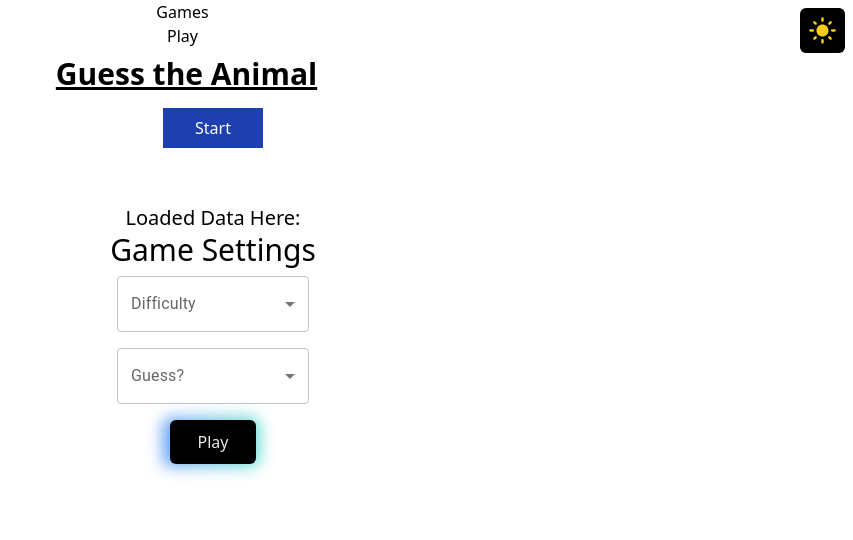
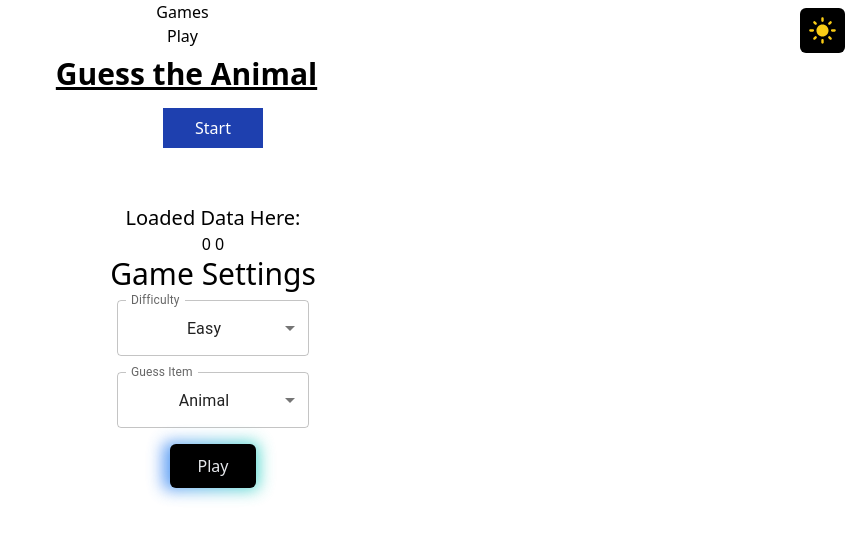
Before and after one commit to NexTronick/guesser, a React (Create React App) app in the folder client/: page / in a window 1280 px wide. Shown: the top 540 px of the page, without its empty margins (427-1280 px from the left). Built offline with nearby package versions, Linux system fonts and the light colour scheme.

Commit message:
Added Redux Thunks with loading data, fixed gameSettings and added the slice for gameSettings as well, fixed some settings issues.

```diff
--- a/client/src/AllTypes.tsx
+++ b/client/src/AllTypes.tsx
@@ -11,6 +11,18 @@ export interface AnimalType {
 //   type: string;
 // }
 
+export interface ImageDataType {
+  generatedNumbers: {
+    positions: Array<ImagePositonType>;
+    xSize: number;
+    ySize: number;
+  };
+  images: {
+    chosenPositions: Array<ImagePositonType>;
+    urls: Array<string>;
+  };
+}
+
 export interface ImagePositonType {
   x: number;
   y: number;
--- a/client/src/app/store.ts
+++ b/client/src/app/store.ts
@@ -3,12 +3,16 @@ import counterReducer from "../features/counter/counterSlice";
 import animalReducer from "../features/animal/animalSlice";
 import imagePositionReducer from "../features/imagePosition/imagePositionSlice";
 import themeReducer from "../features/theme/themeSlice";
+import gameSettingsReducer from "../features/gameSettings/gameSettingsSlice";
+import imageDataSlice from "../features/imageData/imageDataSlice";
 const store = configureStore({
   reducer: {
     counter: counterReducer,
     animal: animalReducer,
     imagePosition: imagePositionReducer,
     theme: themeReducer,
+    gameSettings: gameSettingsReducer,
+    imageData: imageDataSlice,
   },
 });
 
--- a/client/src/components/SelectSettings.tsx
+++ b/client/src/components/SelectSettings.tsx
@@ -8,15 +8,19 @@ import { useAppSelector } from "../app/hooks";
 interface Props {
   options: Array<{ text: string; value: number }>;
   label: string;
+  onChange: Function;
 }
 
 export default function SelectSettings(props: Props) {
-  const [item, setItem] = React.useState("");
+  const [item, setItem] = React.useState(0);
   const theme = useAppSelector((state) => state.theme.value);
 
   const handleChange = (event: SelectChangeEvent) => {
-    setItem(event.target.value);
+    const index: any = event.target.value;
+    setItem(index);
+
     console.log("selected: " + event.target.value);
+    props.onChange(props.options[index]);
   };
 
   return (
@@ -29,12 +33,14 @@ export default function SelectSettings(props: Props) {
       <Select
         labelId="demo-select-small-label"
         id="demo-select-small"
-        value={item}
+        value={item.toString()}
         label={props.label}
         onChange={handleChange}
       >
-        {props.options.map(({ text, value }) => (
-          <MenuItem value={value}>{text}</MenuItem>
+        {props.options.map(({ text, value }, index) => (
+          <MenuItem key={index} value={index}>
+            {text}
+          </MenuItem>
         ))}
       </Select>
     </FormControl>
--- a/client/src/features/animal/animalSlice.ts
+++ b/client/src/features/animal/animalSlice.ts
@@ -3,13 +3,13 @@ import type { RootState } from "../../app/store";
 import type { AnimalType } from "../../AllTypes";
 
 //Interface Animal
-interface Animal {
-  animal: AnimalType;
+export interface Animal {
+  value: AnimalType;
 }
 
 // Define the initial state using that type
 const initialState: Animal = {
-  animal: {
+  value: {
     animal: "",
     image: "",
     fact: "",
@@ -24,7 +24,7 @@ export const animalSlice = createSlice({
   initialState,
   reducers: {
     setAnimal: (state, action: PayloadAction<AnimalType>) => {
-      state.animal = action.payload;
+      state.value = action.payload;
     },
   },
 });
--- /dev/null
+++ b/client/src/features/gameSettings/gameSettingsSlice.ts
@@ -0,0 +1,116 @@
+import { createSlice, PayloadAction, UnknownAction } from "@reduxjs/toolkit";
+import { ThunkAction } from "redux-thunk";
+import type { RootState } from "../../app/store";
+import { useAppDispatch } from "../../app/hooks";
+import { setAnimal, Animal } from "../animal/animalSlice";
+import { setImageData, ImageData } from "../imageData/imageDataSlice";
+import type { AnimalType, ImageDataType } from "../../AllTypes";
+import axios from "axios";
+// Define a type for the slice state
+export interface GameSettingsType {
+  difficulty: { text: string; value: number };
+  guessItem: { text: string; value: number };
+}
+
+// Define the initial state using that type
+const initialState: GameSettingsType = {
+  difficulty: { text: "", value: 0 },
+  guessItem: { text: "", value: 0 },
+};
+
+export const gameSettingsSlice = createSlice({
+  name: "gameSettings",
+  // `createSlice` will infer the state type from the `initialState` argument
+  initialState,
+  reducers: {
+    // Use the PayloadAction type to declare the contents of `action.payload`
+    setGameSettings: (state, action: PayloadAction<GameSettingsType>) => {
+      console.log("setGameSettings: ", action.payload);
+      state.difficulty = action.payload.difficulty;
+      state.guessItem = action.payload.guessItem;
+    },
+    // setGameSettingsFailure: (
+    //   state,
+    //   action: PayloadAction<GameSettingsType>
+    // ) => {
+    //   // state.difficulty = state.difficulty;
+    //   // state.guessItem = state.guessItem;
+    //   console.log("Failed");
+    // },
+  },
+});
+
+export const { setGameSettings } = gameSettingsSlice.actions;
+
+// Other code such as selectors can use the imported `RootState` type
+export const selectGameSettings = (state: RootState) => state.gameSettings;
+
+// export const thunkMiddleware =
+//   (gameSettings: GameSettingsType) =>
+//   ({ dispatch, getState }: { dispatch: any; getState: any }) =>
+//   (next: any) =>
+//   (action: any) => {
+//     // If the "action" is actually a function instead...
+//     if (typeof action === "function") {
+//       // then call the function and pass `dispatch` and `getState` as arguments
+//       return action(dispatch, getState);
+//     }
+
+//     // Otherwise, it's a normal action - send it onwards
+//     return next(action);
+//   };
+
+export const loadAnimalWithGameSettingsThunk =
+  (
+    gameSettings: GameSettingsType
+  ): ThunkAction<void, RootState, unknown, UnknownAction> =>
+  async (dispatch) => {
+    try {
+      //make sure the gameSettings object is not empty
+      if (!gameSettings) {
+        return false;
+      }
+      //dispatch(setGameSettings(gameSettings));
+
+      const data = await loadGameSettings(gameSettings);
+
+      if (data?.animal == null || data?.imageData == null) {
+        return false;
+      }
+      dispatch(setGameSettings(gameSettings));
+      dispatch(setAnimal(data.animal));
+      dispatch(setImageData(data.imageData));
+      // const newDispatch = useAppDispatch();
+      // newDispatch();
+    } catch (error) {
+      console.log("Failed load Animal With Game Settings Thunk", error);
+      // dispatch(setGameSettingsFailure());
+    }
+  };
+
+async function loadGameSettings(gameSettings: GameSettingsType) {
+  let randomAnimal = await axios.get("/api/animal/random");
+  if (randomAnimal.status !== 200) {
+    return;
+  }
+  console.log(randomAnimal.data.animalData);
+  let animal: AnimalType = randomAnimal.data.animalData;
+  //to do : add the game settings details in backend such as difficulty.
+  let randomImage = await axios.post("/api/animal/random/img", {
+    image: animal.image,
+    reShuffled: false,
+  });
+
+  //checks for status result
+  if (randomImage.status !== 200) {
+    return;
+  }
+  let imageData: ImageDataType = randomImage.data;
+  console.log(imageData);
+  return {
+    animal: animal,
+    imageData: imageData,
+  };
+}
+
+export default gameSettingsSlice.reducer;
--- /dev/null
+++ b/client/src/features/imageData/imageDataSlice.ts
@@ -0,0 +1,40 @@
+import { createSlice, PayloadAction } from "@reduxjs/toolkit";
+import type { RootState } from "../../app/store";
+import type { ImageDataType } from "../../AllTypes";
+
+//interface use ImageDataType
+export interface ImageData {
+  value: ImageDataType;
+}
+
+// Define the initial state using that type
+const initialState: ImageData = {
+  value: {
+    generatedNumbers: {
+      positions: [{ x: 0, y: 0 }],
+      xSize: 0,
+      ySize: 0,
+    },
+    images: {
+      chosenPositions: [{ x: 0, y: 0 }],
+      urls: [""],
+    },
+  },
+};
+
+export const imageDataSlice = createSlice({
+  name: "imageData",
+  // `createSlice` will infer the state type from the `initialState` argument
+  initialState,
+  reducers: {
+    setImageData: (state, action: PayloadAction<ImageDataType>) => {
+      state.value = action.payload;
+    },
+  },
+});
+
+export const { setImageData } = imageDataSlice.actions;
+
+export const selectImageData = (state: RootState) => state.imageData;
+
+export default imageDataSlice.reducer;
--- a/client/src/pages/GameSettings.tsx
+++ b/client/src/pages/GameSettings.tsx
@@ -2,25 +2,49 @@ import React, { useState, useEffect } from "react";
 import SelectSettings from "../components/SelectSettings";
 import ButtonVarient from "../components/parts/ButtonVarient";
 import { useNavigate } from "react-router-dom";
+import { useAppDispatch, useAppSelector } from "../app/hooks";
+import {
+  selectGameSettings,
+  setGameSettings,
+  GameSettingsType,
+  loadAnimalWithGameSettingsThunk,
+} from "../features/gameSettings/gameSettingsSlice";
 
 const Difficulty = [
-  { text: "Easy", value: 3 },
-  { text: "Medium", value: 4 },
-  { text: "Hard", value: 5 },
+  { text: "Easy", value: 4 },
+  { text: "Medium", value: 5 },
+  { text: "Hard", value: 10 },
 ];
+const GuessItem = [{ text: "Animal", value: 1 }];
 
 function GameSettings() {
   const navigate = useNavigate();
+  const dispatch = useAppDispatch();
+  const gameSettings = useAppSelector(selectGameSettings);
+  const [difficulty, setDifficulty] = useState(gameSettings.difficulty);
+  const [guessItem, setGuessItem] = useState(gameSettings.guessItem);
 
   return (
     <div>
+      <h1>
+        {gameSettings.difficulty.text + " " + gameSettings.difficulty.value}
+        {gameSettings.guessItem.text + " " + gameSettings.guessItem.value}
+      </h1>
       <h1 className="text-3xl">Game Settings</h1>
       <div className="mt-30">
         <div>
-          <SelectSettings label="Difficulty" options={Difficulty} />
+          <SelectSettings
+            label="Difficulty"
+            options={Difficulty}
+            onChange={setDifficulty}
+          />
         </div>
         <div>
-          <SelectSettings label="Guess?" options={Difficulty} />
+          <SelectSettings
+            label="Guess Item"
+            options={GuessItem}
+            onChange={setGuessItem}
+          />
         </div>
         <div className="mt-2 flex justify-center">
           <ButtonVarient
@@ -29,6 +53,12 @@ function GameSettings() {
             ariaLabel="Play"
             value="Play"
             onclick={() => {
+              dispatch(
+                loadAnimalWithGameSettingsThunk({
+                  difficulty: difficulty,
+                  guessItem: guessItem,
+                })
+              );
               navigate("/play");
             }}
           />
```
